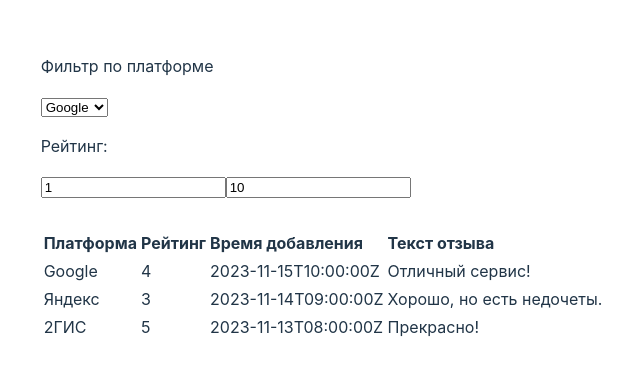
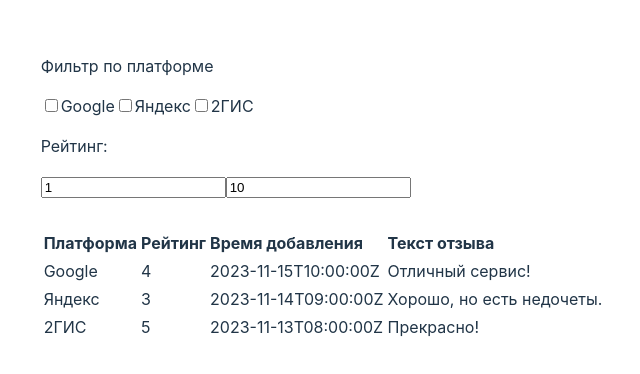
Before and after one commit to Malkey/habr-special, a React (Vite) app in the folder reviews/: page / in a window 1280 px wide. Shown: the part 210-584 px from the top of the page, without its empty margins (317-957 px from the left). Built offline with nearby package versions, Linux system fonts and the light colour scheme.

Commit message:
change filters logic

```diff
--- a/reviews/src/components/Filters/PlatformFilter/PlatformFilter.jsx
+++ b/reviews/src/components/Filters/PlatformFilter/PlatformFilter.jsx
@@ -1,4 +1,4 @@
-import { useRef, useCallback } from 'react';
+import { useCallback, useRef } from 'react';
 import { useDispatch, useSelector } from 'react-redux'
 import { setFilters } from '../../../redux/actions';
 
@@ -6,24 +6,47 @@ const PlatformFilter = () => {
     const dispatch = useDispatch();
     const { filters } = useSelector(state => state);
 
-    const platformFilter = useRef();
+    const platformCheckbox1 = useRef();
+    const platformCheckbox2 = useRef();
+    const platformCheckbox3 = useRef();
 
     const handlePlatformFilter = useCallback(() => {
-        console.log(platformFilter.current.value);
+        const [checkbox1, checkbox2, checkbox3] = [
+            platformCheckbox1.current,
+            platformCheckbox2.current,
+            platformCheckbox3.current,
+        ];
+
+        const checked = [
+            checkbox1.checked && checkbox1.value,
+            checkbox2.checked && checkbox2.value,
+            checkbox3.checked && checkbox3.value,
+        ].filter(item => !!item);
+
         dispatch(setFilters({
             ...filters,
-            platform: platformFilter.current.value,
+            platforms: checked,
         }));
-    }, []);
+    }, [filters, dispatch]);
 
     return (
         <>
             <p>Фильтр по платформе</p>
-            <select onChange={handlePlatformFilter} ref={platformFilter}>
-                <option name="google" value="Google">Google</option>
-                <option name="yandex" value="Яндекс">Яндекс</option>
-                <option name="2gis"   value="2ГИС">2ГИС</option>
-            </select>
+
+            <form onChange={handlePlatformFilter}>
+                <label>
+                    <input type="checkbox" value="Google" ref={platformCheckbox1} />
+                    Google
+                </label>
+                <label>
+                    <input type="checkbox" value="Яндекс" ref={platformCheckbox2} />
+                    Яндекс
+                </label>
+                <label>
+                    <input type="checkbox" value="2ГИС" ref={platformCheckbox3} />
+                    2ГИС
+                </label>
+            </form>
         </>
     );
 };
--- a/reviews/src/components/Filters/RatingFilter/RatingFilter.jsx
+++ b/reviews/src/components/Filters/RatingFilter/RatingFilter.jsx
@@ -1,4 +1,4 @@
-import { useRef, useCallback } from 'react';
+import { useCallback, useRef } from 'react';
 import { useDispatch, useSelector } from 'react-redux'
 import { setFilters } from '../../../redux/actions';
 
@@ -10,13 +10,17 @@ const RatingFilter = () => {
     const ratingFilterLte = useRef();
 
     const handleRatingFilter = useCallback(() => {
-        const [ gte, lte ] = [ ratingFilterGte.current.value, ratingFilterLte.current.value ];
+        const [ gte, lte ] = [
+            ratingFilterGte.current.value,
+            ratingFilterLte.current.value,
+        ];
+
         // TODO: добавить проверку на отрицательное число
         dispatch(setFilters({
             ...filters,
             ratingRange: [ gte, lte ],
         }));
-    }, []);
+    }, [filters, dispatch]);
 
     return (
         <>
--- a/reviews/src/redux/actions.js
+++ b/reviews/src/redux/actions.js
@@ -2,9 +2,9 @@ const getData = () => ({
     type: 'GET_DATA',
 });
 
-const setFilters = ({ platform, ratingRange }) => ({
+const setFilters = ({ platforms, ratingRange }) => ({
     type: 'SET_FILTERS',
-    payload: { platform, ratingRange },
+    payload: { platforms, ratingRange },
 });
 
 const sortData = ({ by, order }) => ({
--- a/reviews/src/redux/reducers.js
+++ b/reviews/src/redux/reducers.js
@@ -24,7 +24,7 @@ const initialState = {
     ],
     filteredData: [],
     filters: {
-        platform: '',
+        platforms: [],
         ratingRange: [1, 10],
     },
     sort: {
@@ -43,13 +43,12 @@ export const reducer = (state = initialState, action) => {
             };
         }
         case 'SET_FILTERS': {
-            const { platform, ratingRange } = action.payload;
-            // TODO: переписать фильтры по платформе на массив
+            const { platforms, ratingRange } = action.payload;
             return {
                 ...state,
-                filters: { platform, ratingRange },
+                filters: { platforms, ratingRange },
                 filteredData: state.data.filter(item =>
-                    (platform ? item.platform === platform : true) &&
+                    (platforms.length ? platforms.includes(item.platform) : true) &&
                     (item.rating >= ratingRange[0] && item.rating <= ratingRange[1])
                 ),
             };
@@ -59,7 +58,7 @@ export const reducer = (state = initialState, action) => {
             const sortedData = [...state.filteredData].sort((a, b) => {
                 switch (by) {
                     case 'rating':
-                        return order === 'asc' ? a.rating - b.rating : b.rating - a.rating ;
+                        return order === 'asc' ? a.rating - b.rating : b.rating - a.rating;
                     case 'date':
                         return  order === 'asc' ? new Date(a.date) - new Date(b.date) : new Date(b.date) - new Date(a.date);
                     default:
```
